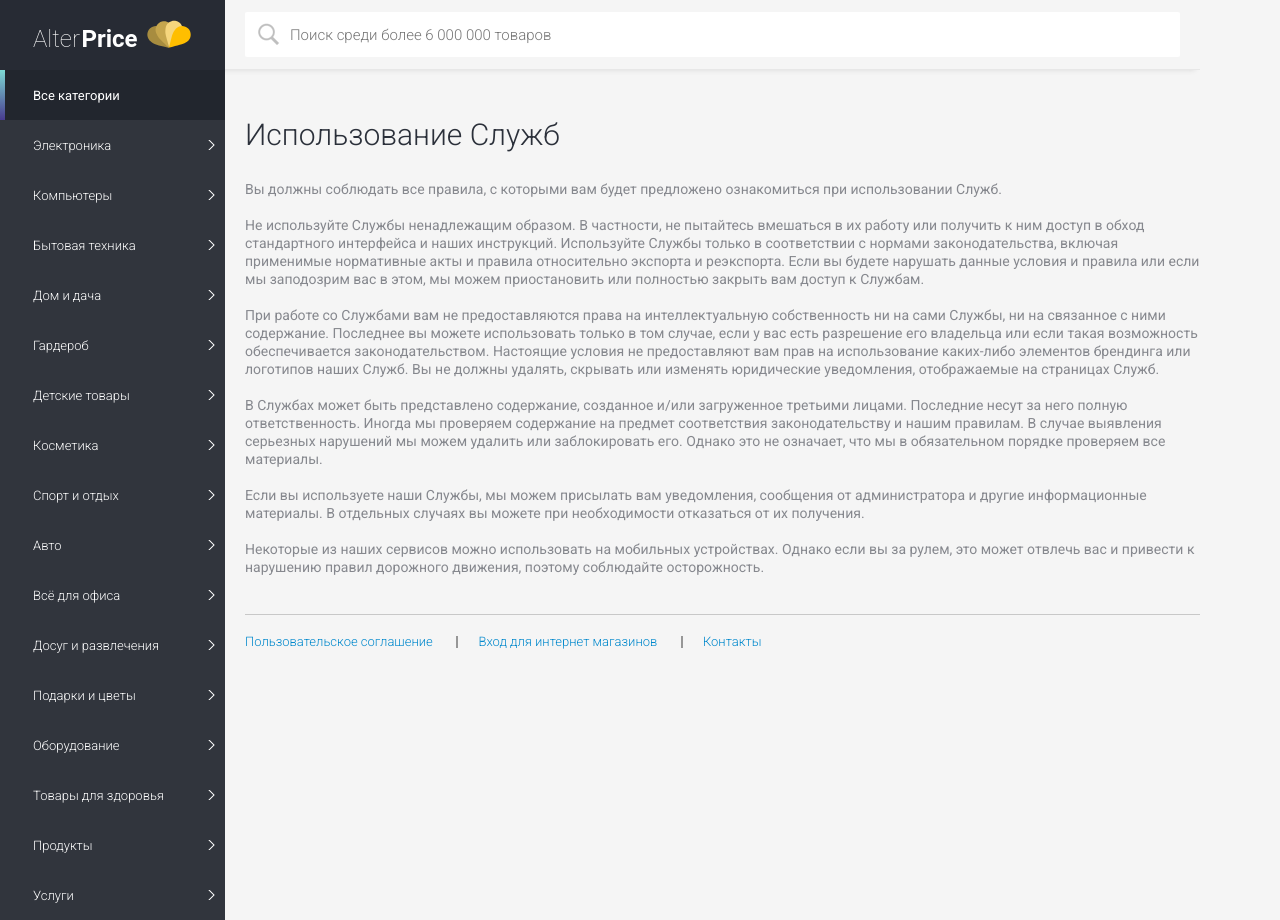
After one commit to BlackPie/alterprice, a Python web app: template src/templates/markup/agreement.html in a window 1280 px wide. The commit adds this page. Run offline with Jinja, Linux system fonts and the light colour scheme; the template is opened without the code that fills it, so the values that code supplies are empty.

Commit message:
Agreement page html

```diff
--- a/src/apps/markup/urls.py
+++ b/src/apps/markup/urls.py
@@ -13,4 +13,5 @@ urlpatterns = patterns(
     url(r'^item-2/$', TemplateView.as_view(template_name='markup/item-2.html'), name="ololo2"),
     url(r'^search/$', TemplateView.as_view(template_name='markup/search.html'), name="search"),
     url(r'^search-empty/$', TemplateView.as_view(template_name='markup/search-empty.html'), name="search-empty"),
+    url(r'^agreement/$', TemplateView.as_view(template_name='markup/agreement.html'), name="agreement"),
 )
--- a/src/assets/src/less/main.less
+++ b/src/assets/src/less/main.less
@@ -27,6 +27,7 @@
 @import 'pages/categories';
 @import 'pages/items';
 @import 'pages/item';
+@import 'pages/content';
 
 
 /* blocks */
--- /dev/null
+++ b/src/assets/src/less/pages/content.less
@@ -0,0 +1,8 @@
+#content-page {
+    &> p {
+        .typo_s;
+        color: #86888E;
+        margin: 18px 0;
+        line-height: 18px;
+    }
+}
--- /dev/null
+++ b/src/templates/markup/agreement.html
@@ -0,0 +1,13 @@
+{% extends 'base.html' %}
+
+{% block content%}
+    <div id="content-page">
+        <div class="h1">Использование Служб</div>
+        <p>Вы должны соблюдать все правила, с которыми вам будет предложено ознакомиться при использовании Служб.</p>
+        <p>Не используйте Службы ненадлежащим образом. В частности, не пытайтесь вмешаться в их работу или получить к ним доступ в обход стандартного интерфейса и наших инструкций. Используйте Службы только в соответствии с нормами законодательства, включая применимые нормативные акты и правила относительно экспорта и реэкспорта. Если вы будете нарушать данные условия и правила или если мы заподозрим вас в этом, мы можем приостановить или полностью закрыть вам доступ к Службам.</p>
+        <p>При работе со Службами вам не предоставляются права на интеллектуальную собственность ни на сами Службы, ни на связанное с ними содержание. Последнее вы можете использовать только в том случае, если у вас есть разрешение его владельца или если такая возможность обеспечивается законодательством. Настоящие условия не предоставляют вам прав на использование каких-либо элементов брендинга или логотипов наших Служб. Вы не должны удалять, скрывать или изменять юридические уведомления, отображаемые на страницах Служб.</p>
+        <p>В Службах может быть представлено содержание, созданное и/или загруженное третьими лицами. Последние несут за него полную ответственность. Иногда мы проверяем содержание на предмет соответствия законодательству и нашим правилам. В случае выявления серьезных нарушений мы можем удалить или заблокировать его. Однако это не означает, что мы в обязательном порядке проверяем все материалы.</p>
+        <p>Если вы используете наши Службы, мы можем присылать вам уведомления, сообщения от администратора и другие информационные материалы. В отдельных случаях вы можете при необходимости отказаться от их получения.</p>
+        <p>Некоторые из наших сервисов можно использовать на мобильных устройствах. Однако если вы за рулем, это может отвлечь вас и привести к нарушению правил дорожного движения, поэтому соблюдайте осторожность.</p>
+    </div>
+{% endblock content %}
```
Also changed, not shown: src/assets/dist/css/main.css.
